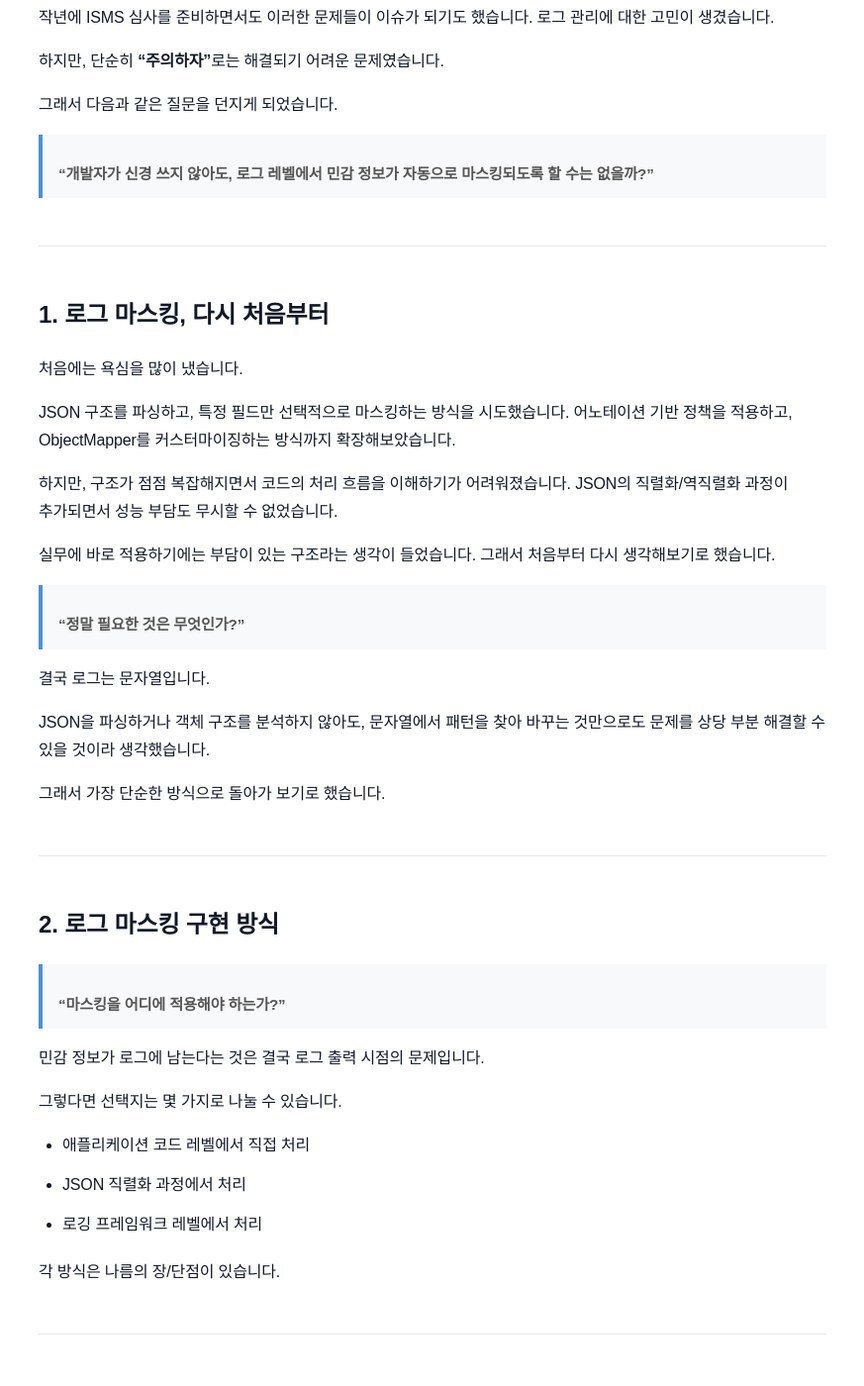
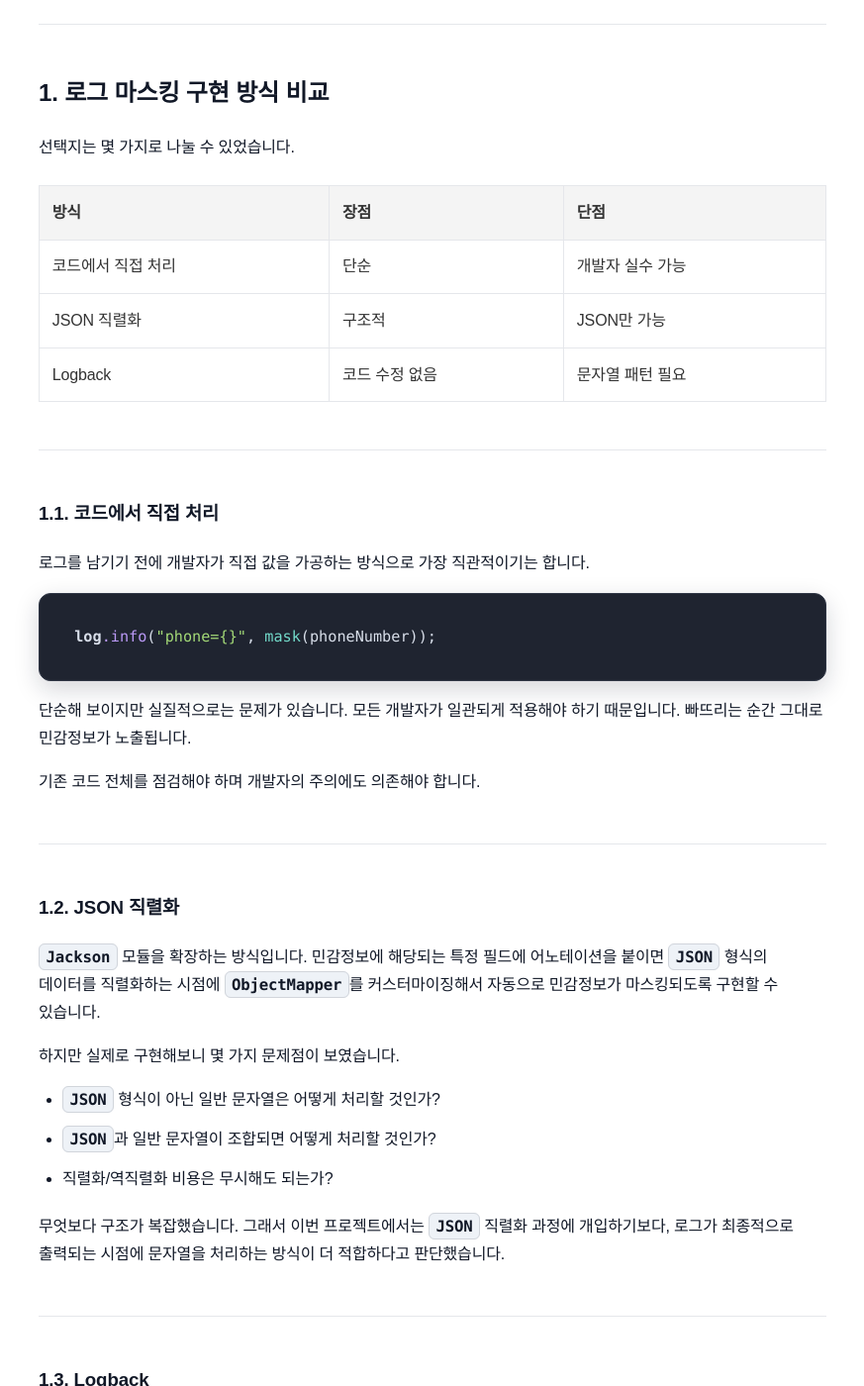
Before and after one commit to sanghoon-lee/sanghoon-lee.github.io, a Jekyll site: the page built from _posts/2026-02-16-logging-pattern-mask.md, in a window 1280 px wide and 1400 px high, scrolled down 1023 px. Shown: the whole window at 99% size, without its empty margins (203-1076 px from the left). Built offline with Jekyll 4.4.1, drawn with Linux system fonts in a browser that asks for light colours; nearby versions of some CDN libraries; comment, search, counter and statistics services are not loaded; some of the changed text lies outside the part shown.

Commit message:
로스마스킹 포스팅 시리즈 1편 리라이팅

````diff
--- /dev/null
+++ b/_data/logmasking.yml
@@ -0,0 +1,6 @@
+title: "[토이프로젝트] Spring Boot Logback 로그 마스킹 구현"
+description: "Spring Boot와 Logback PatternLayout을 이용해 민감정보 로그 마스킹 기능을 설계하고 구현하는 과정을 정리한 시리즈입니다."
+
+posts:
+  - title: "(1) PatternLayout 방식을 선택한 이유"
+    url: "/2026/02/16/logging-pattern-mask/"
--- a/_posts/2026-02-16-logging-pattern-mask.md
+++ b/_posts/2026-02-16-logging-pattern-mask.md
@@ -1,99 +1,71 @@
 ---
 layout: post
-title: "[토이 프로젝트] 스프링 애플리케이션의 로그에서 민감 정보 마스킹: (1) 순수 문자열 패턴 기반으로 설계"
+title: "[토이프로젝트] Spring Boot Logback 로그 마스킹 구현: (1) PatternLayout 방식을 선택한 이유"
 date: 2026-02-16
-description: 스프링 애플리케이션의 로그에 포함된 민감정보를 암호화하는 토이 프로젝트를 수행하는 과정을 정리한 글입니다. 1/3
+description: Spring Boot Logback PatternLayout을 이용한 로그 마스킹 프로젝트의 첫 번째 글입니다. 코드 직접 처리, JSON 직렬화, PatternLayout 방식을 비교하고 문자열 기반 방식을 선택한 이유를 설명합니다.
 image: /assets/images/security.png
 categories: 토이프로젝트
+tags:
+  - 보안
+  - 자바
 ---
 
-회사에서 운영하고 있는 서비스를 들여다보면 애플리케이션의 로그 출력이 충분히 통제되고 있다는 느낌은 들지 않았습니다.
+실제 서비스를 운영하다 보면 전화번호나 이메일 주소 같은 민감정보가 로그에 그대로 남는 경우를 종종 볼 수 있습니다.
 
-전화번호나 이메일주소 같은 민감 정보가 그대로 로그에 남아있는 경우도 가끔 있었습니다.
+민감정보를 반드시 마스킹해서 로그에 출력하도록 규칙을 만들어도 개발자가 빠뜨리는 경우가 생기기 때문입니다.
 
-<img class="main-image" src="/assets/images/security.png" alt="민감 정보">
+<img class="main-image" src="/assets/images/security.png" alt="민감정보">
 
-로그 출력에 대한 명확한 사내 표준이 없는 상태에서 각 개발자가 자신의 스타일에 맞춰 로그를 남기다 보니 그런것 같습니다.
+그렇다면 개발자가 신경 쓰지 않아도 로그 출력 시점에 자동으로 마스킹할 수는 없을까요?
 
-작년에 ISMS 심사를 준비하면서도 이러한 문제들이 이슈가 되기도 했습니다. 로그 관리에 대한 고민이 생겼습니다.
-
-하지만, 단순히 **“주의하자”**로는 해결되기 어려운 문제였습니다.
-
-그래서 다음과 같은 질문을 던지게 되었습니다.
-
-> **"개발자가 신경 쓰지 않아도, 로그 레벨에서 민감 정보가 자동으로 마스킹되도록 할 수는 없을까?"**
+이런 질문에 대해 해답을 찾아보기 위해 토이프로젝트를 시작하게 되었습니다.
 
 ---
 
-## 1. 로그 마스킹, 다시 처음부터
+## 1. 로그 마스킹 구현 방식 비교
 
-처음에는 욕심을 많이 냈습니다.
+선택지는 몇 가지로 나눌 수 있었습니다.
 
-JSON 구조를 파싱하고, 특정 필드만 선택적으로 마스킹하는 방식을 시도했습니다. 어노테이션 기반 정책을 적용하고, ObjectMapper를 커스터마이징하는 방식까지 확장해보았습니다.
+| 방식       | 장점       | 단점        |
+| -------- | -------- | --------- |
+| 코드에서 직접 처리 | 단순       | 개발자 실수 가능 |
+| JSON 직렬화 | 구조적      | JSON만 가능  |
+| Logback  | 코드 수정 없음 | 문자열 패턴 필요 |
 
-하지만, 구조가 점점 복잡해지면서 코드의 처리 흐름을 이해하기가 어려워졌습니다. JSON의 직렬화/역직렬화 과정이 추가되면서 성능 부담도 무시할 수 없었습니다.
-
-실무에 바로 적용하기에는 부담이 있는 구조라는 생각이 들었습니다. 그래서 처음부터 다시 생각해보기로 했습니다.
-
-> **"정말 필요한 것은 무엇인가?"**
-
-결국 로그는 문자열입니다.
-
-JSON을 파싱하거나 객체 구조를 분석하지 않아도, 문자열에서 패턴을 찾아 바꾸는 것만으로도 문제를 상당 부분 해결할 수 있을 것이라 생각했습니다.
-
-그래서 가장 단순한 방식으로 돌아가 보기로 했습니다.
 
 ---
 
-## 2. 로그 마스킹 구현 방식
+### 1.1. 코드에서 직접 처리
 
-> **“마스킹을 어디에 적용해야 하는가?”**
-
-민감 정보가 로그에 남는다는 것은 결국 로그 출력 시점의 문제입니다.
-
-그렇다면 선택지는 몇 가지로 나눌 수 있습니다.
-
-* 애플리케이션 코드 레벨에서 직접 처리
-* JSON 직렬화 과정에서 처리
-* 로깅 프레임워크 레벨에서 처리
-
-각 방식은 나름의 장/단점이 있습니다.
-
----
-
-### 2.1. 애플리케이션 코드 레벨에서 직접 마스킹
-
-로그를 남기기 전에 개발자가 직접 값을 가공하는 방식입니다.
+로그를 남기기 전에 개발자가 직접 값을 가공하는 방식으로 가장 직관적이기는 합니다.
 
 ```java
 log.info("phone={}", mask(phoneNumber));
 ```
 
-이 방식은 가장 단순해 보이지만, 실질적으로는 문제가 있습니다.
+단순해 보이지만 실질적으로는 문제가 있습니다. 모든 개발자가 일관되게 적용해야 하기 때문입니다. 빠뜨리는 순간 그대로 민감정보가 노출됩니다.
 
-모든 개발자가 일관되게 적용해야 합니다. 빠뜨리는 순간 그대로 노출됩니다.
-
-결국, 기존 코드 전체를 점검해야 합니다. 개발자의 주의에만 의존하는 현재 방식과 크게 다르지 않습니다.
+기존 코드 전체를 점검해야 하며 개발자의 주의에도 의존해야 합니다.
 
 ---
 
-### 2.2. JSON 직렬화 과정에서 마스킹
+### 1.2. JSON 직렬화
 
-Jackson 모듈을 확장하는 방식입니다. 민감정보에 해당되는 특정 필드에 어노테이션을 붙이면, 직렬화 시점에 ObjectMapper를 커스터마이징해서 자동으로 마스킹이 됩니다.
+`Jackson` 모듈을 확장하는 방식입니다. 민감정보에 해당되는 특정 필드에 어노테이션을 붙이면 `JSON` 형식의 데이터를 직렬화하는 시점에 `ObjectMapper`를 커스터마이징해서 자동으로 민감정보가 마스킹되도록 구현할 수 있습니다.
 
-이 접근은 구조적으로 우아해 보였습니다. 하지만 실제로 구현해보니 문제가 보였습니다.
+하지만 실제로 구현해보니 몇 가지 문제점이 보였습니다.
 
-* JSON이 아닌 로그는 어떻게 할 것인가?
-* 문자열 조합 로그는 어떻게 처리할 것인가?
+* `JSON` 형식이 아닌 일반 문자열은 어떻게 처리할 것인가?
+* `JSON`과 일반 문자열이 조합되면 어떻게 처리할 것인가?
 * 직렬화/역직렬화 비용은 무시해도 되는가?
 
-그리고 무엇보다 구조가 복잡했습니다.
+무엇보다 구조가 복잡했습니다. 그래서 이번 프로젝트에서는 `JSON` 직렬화 과정에 개입하기보다, 로그가 최종적으로 출력되는 시점에 문자열을 처리하는 방식이 더 적합하다고 판단했습니다.
 
 ---
 
-### 2.3. 로깅 프레임워크 레벨에서 처리
+### 1.3. Logback
 
-Logback에서 PatternLayout을 확장하여 출력 문자열을 가공하는 방식입니다.
+`Logback`의 `PatternLayout`을 확장하여 출력 문자열을 가공하는 방식입니다.
 
 이 방식의 장점은 명확했습니다.
 
@@ -102,17 +74,17 @@ Logback에서 PatternLayout을 확장하여 출력 문자열을 가공하는 방
 * 출력 직전 1회 처리
 * JSON 파싱 불필요
 
-로그는 최종적으로 문자열로 출력됩니다. JSON 객체도, DTO도, RequestBody도 모두 로그에 찍히는 순간 문자열이 됩니다.
+로그는 최종적으로 문자열로 출력됩니다. `JSON` 객체든 일반 문자열이든 로그에 기록되는 순간에는 모두 문자열이 됩니다.
 
 그렇다면 **"출력 직전에 한 번만 가공하면 충분하지 않을까요?"**
 
-문자열에서 특정 패턴을 찾아 바꾸는 것. 그것만으로도 상당 부분의 문제는 해결될 것 같았습니다. 이 방식이 가장 단순하면서도 실용적인 해결책이라고 판단했습니다.
+문자열에서 특정 패턴만 찾아 바꿔도 대부분의 로그 마스킹 요구사항을 해결할 수 있으며, 가장 단순하면서도 다양한 로그에 공통으로 적용할 수 있는 방법이라고 판단했습니다.
 
-그래서 이 방식을 선택하게 되었습니다.
+따라서 이번 프로젝트는 `Logback`의 `PatternLayout`을 확장해 출력 직전 문자열을 마스킹하는 방식으로 구현하게 되었습니다.
 
 ---
 
-## 3. 프로젝트 구조
+## 2. 프로젝트 구성
 
 ```nohighlight
 sanghoon.study.logging.mask
@@ -140,23 +112,14 @@ sanghoon.study.logging.mask
    └─ MaskingPatternLayout
 ```
 
-* api : 테스트용 엔드포인트(API)
-* core : 문자열 마스킹 순수 로직
-* logback : Logback 연동 어댑터(출력 직전 가공)
+* `api` → 로그 마스킹 동작을 확인하기 위한 테스트 API
+* `core` → 문자열 기반 마스킹을 수행하는 핵심 로직
+* `logback` → `Logback`의 `PatternLayout`을 확장하여 출력 직전에 로그를 마스킹
 
 ---
 
-## 4. 포스팅 시리즈
+## 3. 다음 포스팅
 
-* [토이 프로젝트] 스프링 애플리케이션의 로그에서 민감 정보 마스킹: (1) 순수 문자열 패턴 기반으로 설계
-* [[토이 프로젝트] 스프링 애플리케이션의 로그에서 민감 정보 마스킹: (2) 구현 상세](https://sanghoon-lee.github.io/2026/02/18/logging-pattern-mask2/)
-* [[토이 프로젝트] 스프링 애플리케이션의 로그에서 민감 정보 마스킹: (3) 테스트 방법 및 로그 마스킹 구현 방식의 한계](https://sanghoon-lee.github.io/2026/02/20/logging-pattern-mask3/)
+지금까지 여러 로그 마스킹 방식을 비교하고, `PatternLayout` 기반의 문자열 처리 방식을 선택한 이유를 살펴봤습니다.
 
----
-
-## 5. 소스 코드
-* [logging-pattern-mask](https://github.com/sanghoon-lee/logging-pattern-mask)
-
----
-
-#민감정보 #로그 #마스킹 #문자열 #Logback #PatternLayout #토이프로젝트
+다음 포스팅에서는 `PatternLayout`을 직접 확장하고 정규식을 이용해 전화번호와 이메일 주소를 자동으로 마스킹하는 기능을 단계별로 구현해보겠습니다.
````
